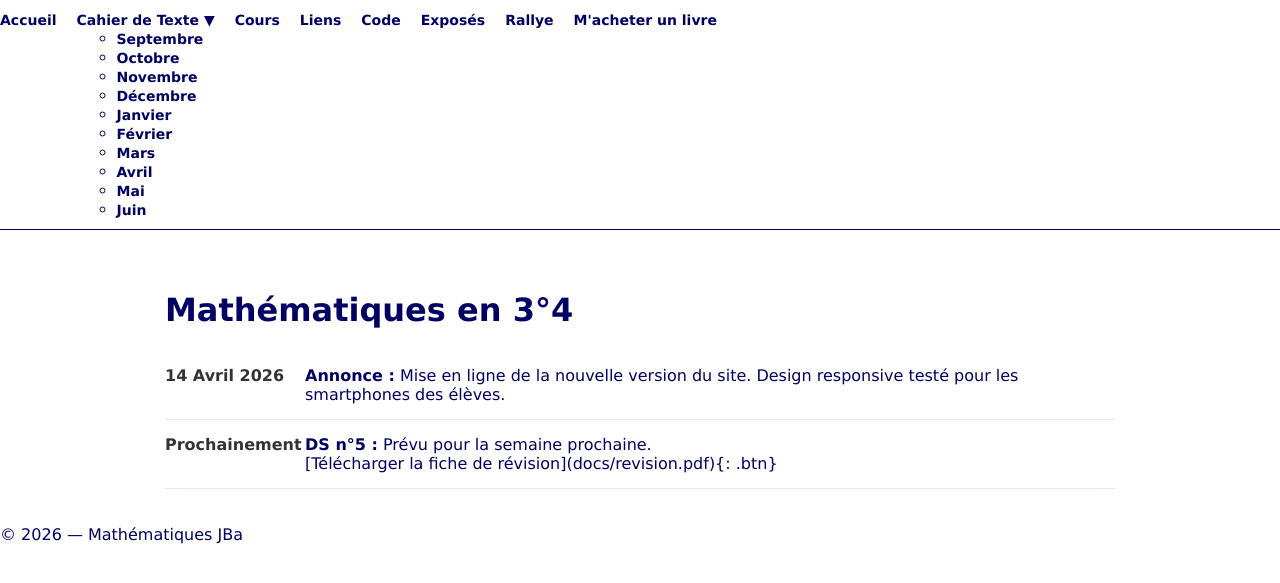
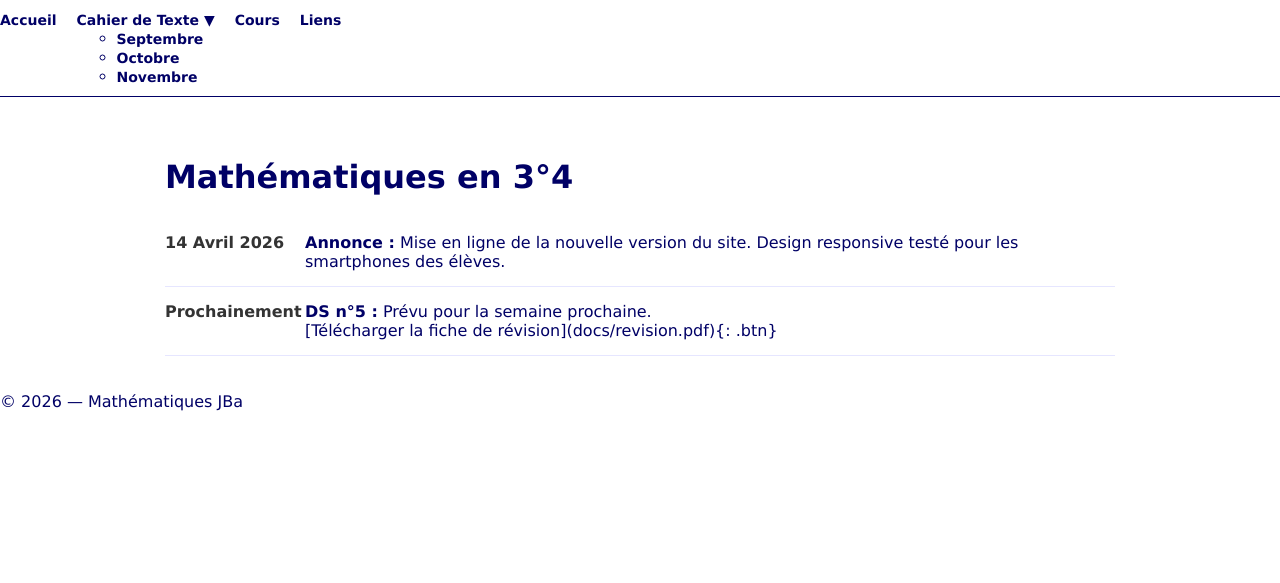
Before and after one commit to jeanbape/jeanbapesite, a Jekyll site: the page built from cdt.md, in a window 1280 px wide. Shown: the top 583 px of the page. Built offline with Jekyll 4.4.1, drawn with Linux system fonts in a browser that asks for light colours.

Commit message:
Update default.html

```diff
--- a/_layouts/default.html
+++ b/_layouts/default.html
@@ -12,6 +12,7 @@
 
 <header>
     <nav class="main-nav">
+        <div class="container-nav">
             <ul class="menu-principal">
                 <li><a href="{{ '/' | relative_url }}">Accueil</a></li>
                 <li class="dropdown">
@@ -20,22 +21,12 @@
                         <li><a href="{{ '/cdt.html#septembre' | relative_url }}">Septembre</a></li>
                         <li><a href="{{ '/cdt.html#octobre' | relative_url }}">Octobre</a></li>
                         <li><a href="{{ '/cdt.html#novembre' | relative_url }}">Novembre</a></li>
-                    <li><a href="{{ '/cdt.html#decembre' | relative_url }}">Décembre</a></li>
-                    <li><a href="{{ '/cdt.html#janvier' | relative_url }}">Janvier</a></li>
-                    <li><a href="{{ '/cdt.html#fevrier' | relative_url }}">Février</a></li>
-                    <li><a href="{{ '/cdt.html#mars' | relative_url }}">Mars</a></li>
-                    <li><a href="{{ '/cdt.html#avril' | relative_url }}">Avril</a></li>
-                    <li><a href="{{ '/cdt.html#mai' | relative_url }}">Mai</a></li>
-                    <li><a href="{{ '/cdt.html#juin' | relative_url }}">Juin</a></li>
                     </ul>
                 </li>
                 <li><a href="{{ '/cours.html' | relative_url }}">Cours</a></li>
                 <li><a href="{{ '/liens.html' | relative_url }}">Liens</a></li>
-            <li><a href="{{ '/code.html' | relative_url }}">Code</a></li>
-            <li><a href="{{ '/Exposes.html' | relative_url }}">Exposés</a></li>
-            <li><a href="{{ '/rallye.html' | relative_url }}">Rallye</a></li>
-            <li><a href="{{ '/livres.html' | relative_url }}">M'acheter un livre</a></li>
             </ul>
+        </div>
     </nav>
 </header>
 
```
Lines whose indentation alone changed are shown as unchanged.
